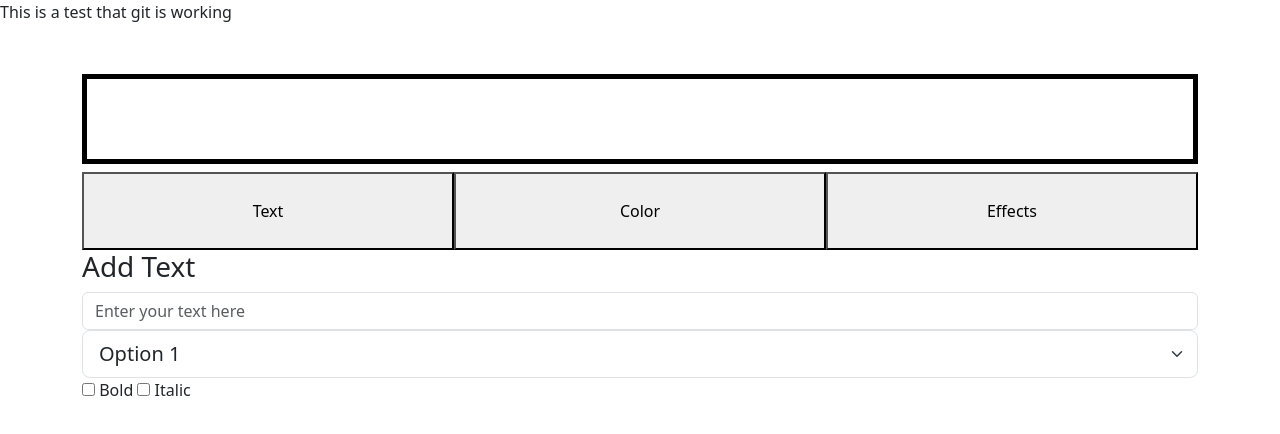
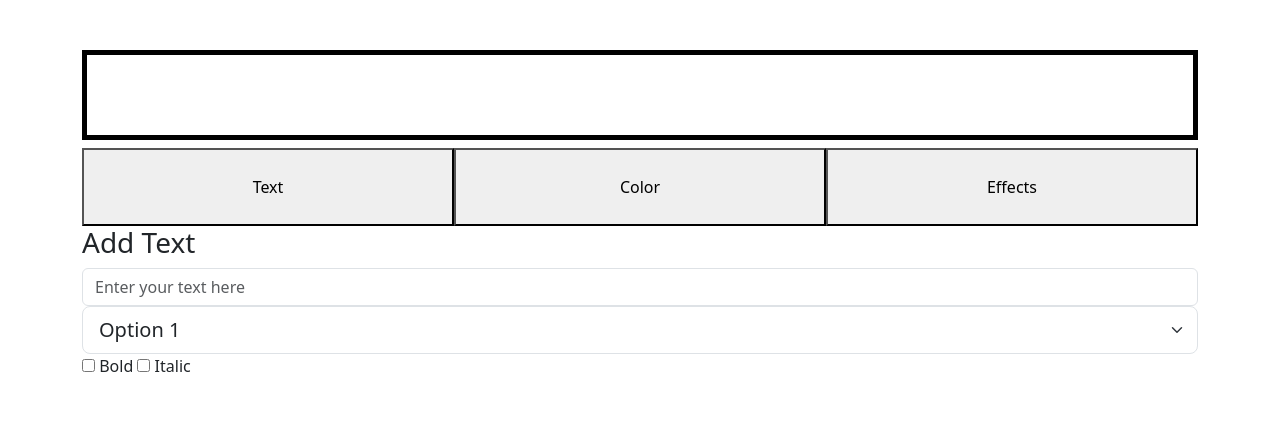
Before and after one commit to michealcoleyoung/yacht-letter-design, a plain HTML site: page index.html in a window 1280 px wide. Drawn offline with nearby package versions, Linux system fonts and the light colour scheme.

Commit message:
Formatted HTML

```diff
--- a/index.html
+++ b/index.html
@@ -19,7 +19,6 @@
   </head>
 
   <body>
-    <p>This is a test that git is working</p>
     <div class="container">
       <h1 id="outputText" class="text-center"></h1>
 
```
